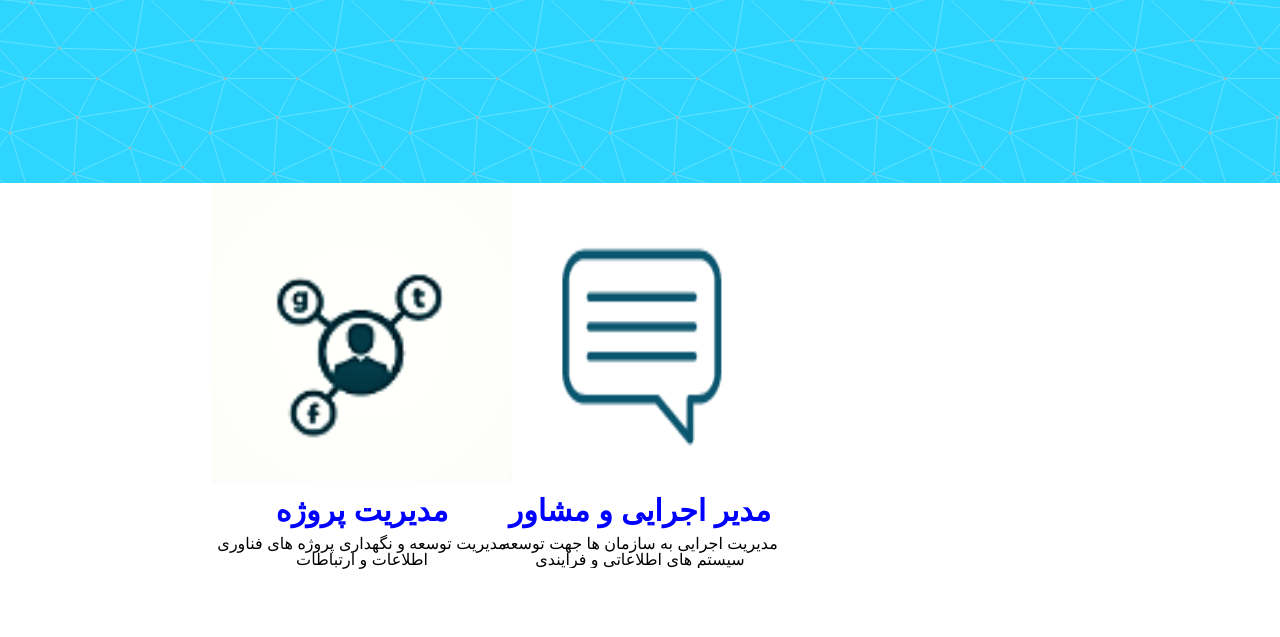
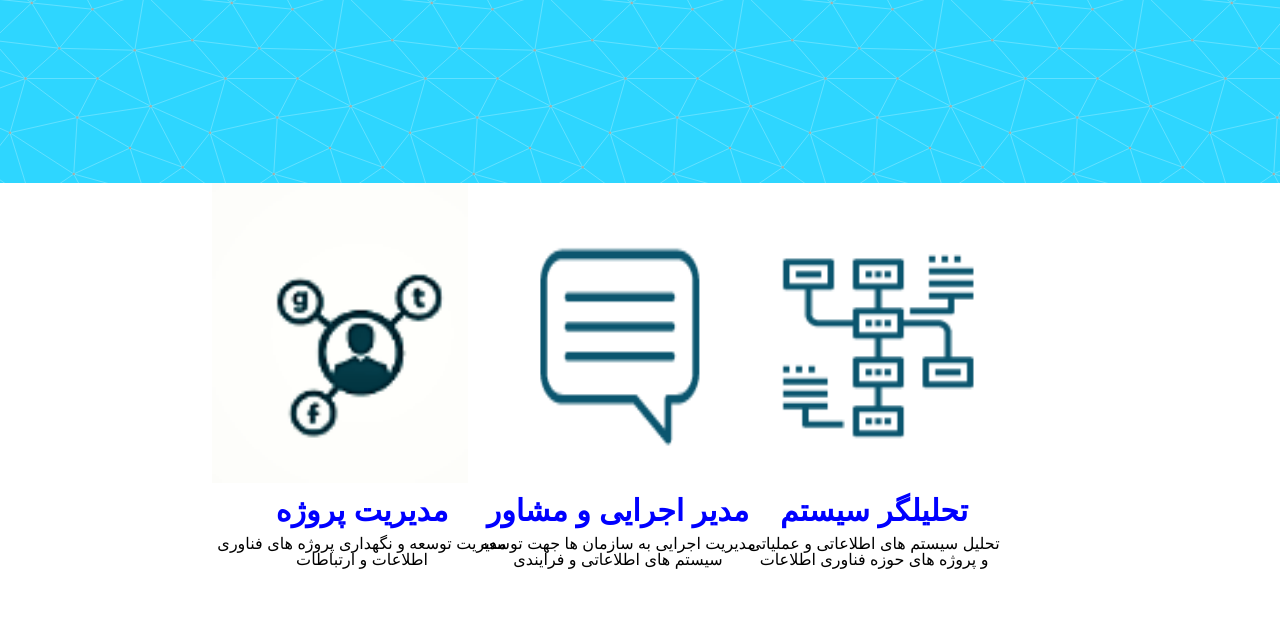
Before and after one commit to tahaghafuri/personal-html, a plain HTML site: page index.html in a window 1280 px wide. Shown: the part 277-914 px from the top of the page. Drawn offline with Linux system fonts and the light colour scheme; a small style sheet from the web is missing.

Commit message:
Update index.html

```diff
--- a/index.html
+++ b/index.html
@@ -26,12 +26,12 @@
                     <h3 class="item-title">مدیریت پروژه</h3>
                     <p class="item-desc">مدیریت توسعه و نگهداری پروژه های فناوری<br>اطلاعات و ارتباطات</p>
                 </div>
-                <div lass="item i2">
+                <div class="item i2">
                     <img class="item-img" src="img/3.png">
                     <h3 class="item-title">مدیر اجرایی و مشاور</h3>
                     <p class="item-desc">مدیریت اجرایی به سازمان ها جهت توسعه<br>سیستم های اطلاعاتی و فرایندی</p>
                 </div>
-                <div lass="item i3">
+                <div class="item i3">
                     <img class="item-img" src="img/2.png">
                     <h3 class="item-title">تحلیلگر سیستم</h3>
                     <p class="item-desc">تحلیل سیستم های اطلاعاتی و عملیاتی<br>و پروژه های حوزه فناوری اطلاعات</p>
```
